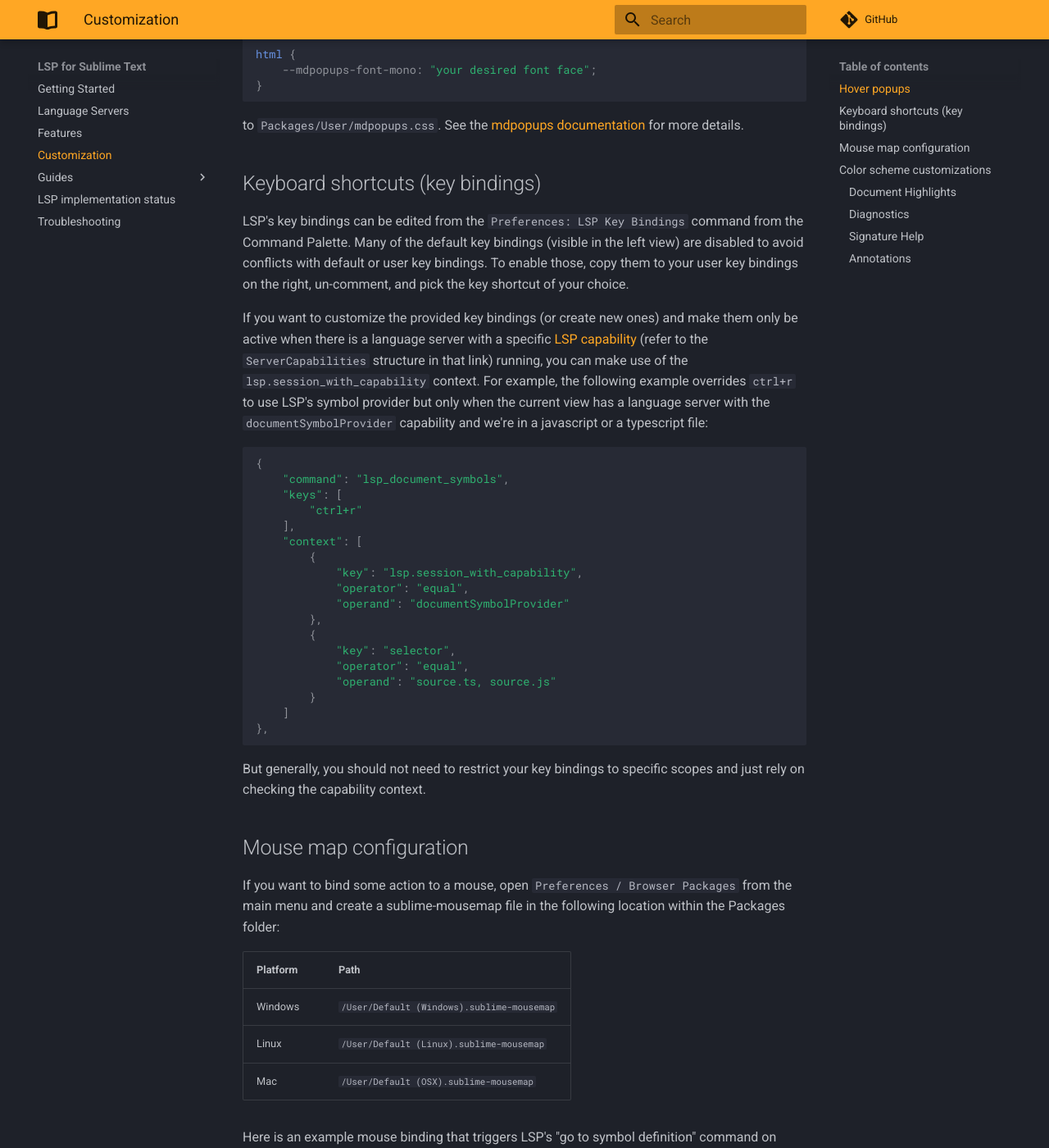
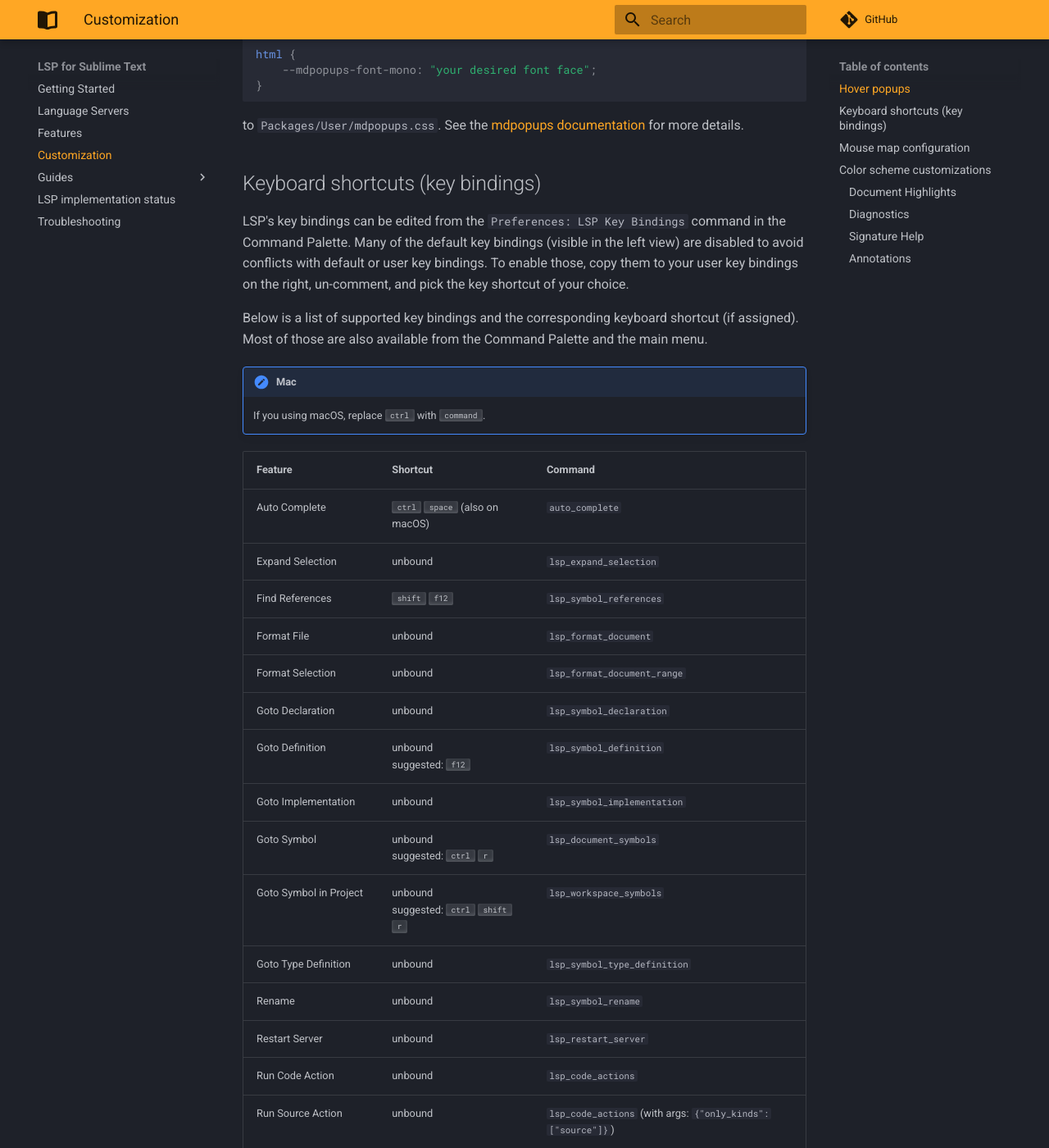
Before and after one commit to sublimelsp/LSP, an MkDocs documentation site: the page built from docs/src/customization.md, in a window 1280 px wide and 1400 px high, scrolled down 277 px. Shown: the whole window at 82% size. Built offline with MkDocs 1.6.1 and Material for MkDocs 9.7.7, drawn with Linux system fonts in a browser that asks for light colours; comment, search, counter and statistics services are not loaded; some of the changed text lies outside the part shown.

Commit message:
Include the list of key bindings (shortcuts) in the documentation

````diff
--- a/docs/src/customization.md
+++ b/docs/src/customization.md
@@ -15,9 +15,37 @@
 
 ## Keyboard shortcuts (key bindings)
 
-LSP's key bindings can be edited from the `Preferences: LSP Key Bindings` command from the Command Palette. Many of the default key bindings (visible in the left view) are disabled to avoid conflicts with default or user key bindings. To enable those, copy them to your user key bindings on the right, un-comment, and pick the key shortcut of your choice.
+LSP's key bindings can be edited from the `Preferences: LSP Key Bindings` command in the Command Palette. Many of the default key bindings (visible in the left view) are disabled to avoid conflicts with default or user key bindings. To enable those, copy them to your user key bindings on the right, un-comment, and pick the key shortcut of your choice.
 
-If you want to customize the provided key bindings (or create new ones) and make them only be active when there is a language server with a specific [LSP capability](https://microsoft.github.io/language-server-protocol/specifications/specification-current/#initialize) (refer to the `ServerCapabilities` structure in that link) running, you can make use of the `lsp.session_with_capability` context. For example, the following example overrides `ctrl+r` to use LSP's symbol provider but only when the current view has a language server with the `documentSymbolProvider` capability and we're in a javascript or a typescript file:
+Below is a list of supported key bindings and the corresponding keyboard shortcut (if assigned). Most of those are also available from the Command Palette and the main menu.
+
+!!! Mac
+    If you using macOS, replace <kbd>ctrl</kbd> with <kbd>command</kbd>.
+
+| Feature | Shortcut | Command |
+| ------- | -------- | ------- |
+| Auto Complete | <kbd>ctrl</kbd> <kbd>space</kbd> (also on macOS) | `auto_complete`
+| Expand Selection | unbound | `lsp_expand_selection`
+| Find References | <kbd>shift</kbd> <kbd>f12</kbd> | `lsp_symbol_references`
+| Format File | unbound | `lsp_format_document`
+| Format Selection | unbound | `lsp_format_document_range`
+| Goto Declaration | unbound | `lsp_symbol_declaration`
+| Goto Definition | unbound<br>suggested: <kbd>f12</kbd> | `lsp_symbol_definition`
+| Goto Implementation | unbound | `lsp_symbol_implementation`
+| Goto Symbol | unbound<br>suggested: <kbd>ctrl</kbd> <kbd>r</kbd> | `lsp_document_symbols`
+| Goto Symbol in Project | unbound<br>suggested: <kbd>ctrl</kbd> <kbd>shift</kbd> <kbd>r</kbd> | `lsp_workspace_symbols`
+| Goto Type Definition | unbound | `lsp_symbol_type_definition`
+| Rename | unbound | `lsp_symbol_rename`
+| Restart Server | unbound | `lsp_restart_server`
+| Run Code Action | unbound | `lsp_code_actions`
+| Run Source Action | unbound | `lsp_code_actions` (with args: `{"only_kinds": ["source"]}`)
+| Run Code Lens | unbound | `lsp_code_lens`
+| Signature Help | <kbd>ctrl</kbd> <kbd>alt</kbd> <kbd>space</kbd> | -
+| Hover Popup | unbound | `lsp_hover`
+| Toggle Diagnostics Panel | <kbd>ctrl</kbd> <kbd>alt</kbd> <kbd>m</kbd> | `lsp_show_diagnostics_panel`
+| Toggle Log Panel | unbound | `lsp_show_diagnostics_panel`
+
+If you want to create new key bindings, different from the ones that are included you might want to make them be active only when there is a language server with a specific [LSP capability](https://microsoft.github.io/language-server-protocol/specifications/specification-current/#initialize) (refer to the `ServerCapabilities` structure in that link) running. In that case you can make use of the `lsp.session_with_capability` context. For example, the following key binding overrides `ctrl+r` to use LSP's symbol provider but only when the current view has a language server with the `documentSymbolProvider` capability and we're in a javascript or a typescript file:
 
 ```js
 {
@@ -40,7 +68,7 @@
 },
 ```
 
-But generally, you should not need to restrict your key bindings to specific scopes and just rely on checking the capability context.
+Generally, you should not need to restrict your key bindings to specific scopes and just rely on checking the capability context.
 
 ## Mouse map configuration
 
````
Also changed, not shown: 2 other files.
